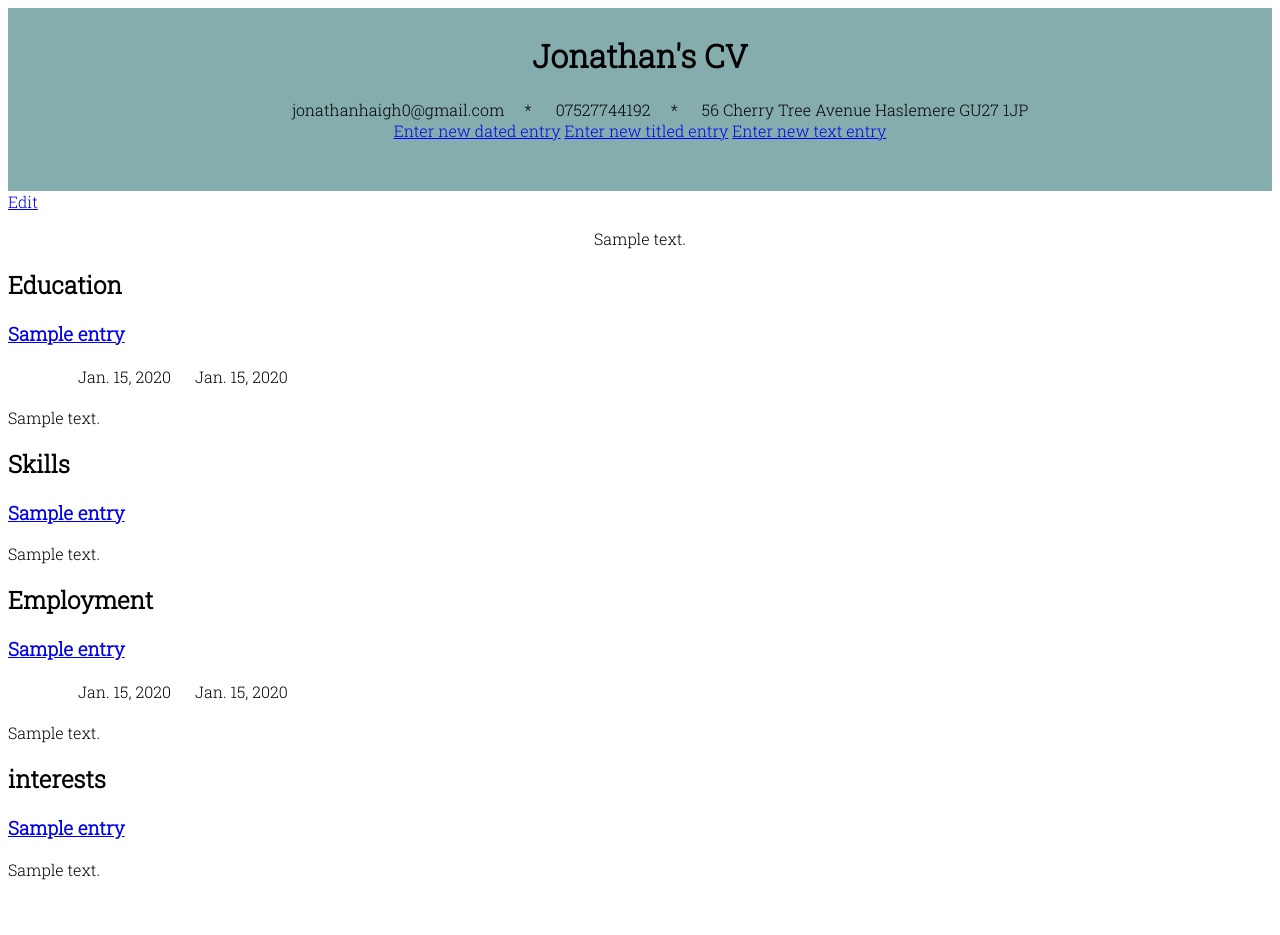
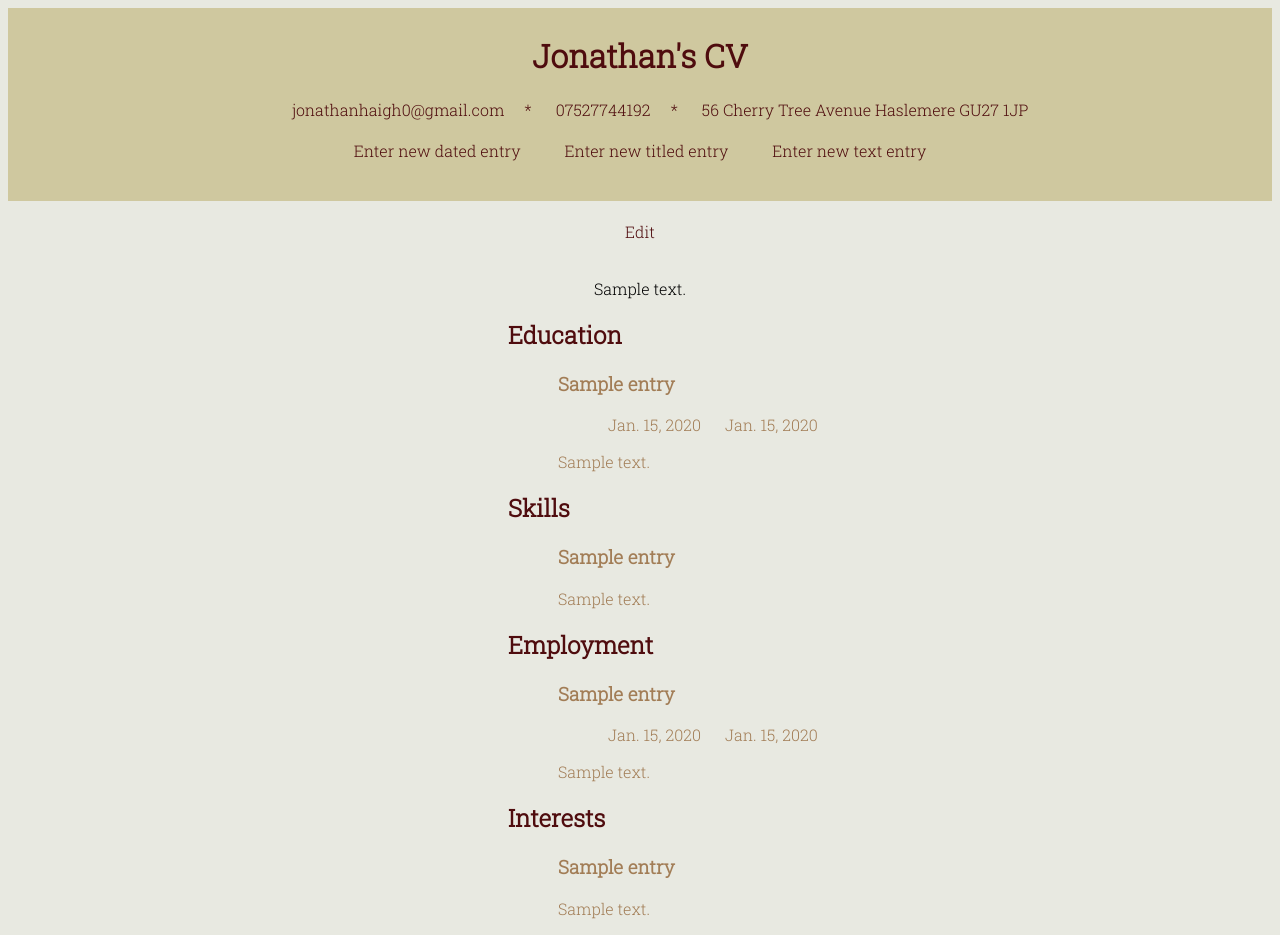
Before and after one commit to jhaigh0/tutorial-blog, a Django app: template cv/templates/cv_main.html in a window 1280 px wide. Before the commit the page ends 880 px from the top, so only its background shows below. Run offline with Django 3.2, Linux system fonts and the light colour scheme; the template is opened without the code that fills it: values that come from a table or form of the project are taken from there, others are empty; a user stored in the database is signed in; tables that the repository leaves empty hold one stand-in row (values such as "Sample post").

Commit message:
css work

```diff
--- a/cv/static/css/cv.css
+++ b/cv/static/css/cv.css
@@ -1,9 +1,42 @@
 body{
     font-family: 'Roboto Slab', serif;
+    background-color: #e8e9e1;
 }
 
 ul{
     margin: 0;
+}
+
+h3{
+
+}
+
+a:link, a:visited{
+    text-decoration: none;
+}
+
+a.entry-btn:link, a.entry-btn:visited{
+    color: #4f0c0e;
+}
+
+a.entry-btn:hover{
+    background-color: #a27d56;
+}
+
+a.entry-title:link, a.entry-title:visited{
+    color: #a27d56;
+}
+
+a.entry-title:hover{
+    background-color: #f5fffa;
+}
+
+.page-header{
+    text-align: center;
+    background-color: #cfc89f;
+    color: #4f0c0e;
+    margin-top: 0;
+    padding: 5px 20px 40px 20px;
 }
 
 .details{
@@ -11,24 +44,17 @@ ul{
     padding: 0px;
 }
 
+.middot{
+    padding-bottom: 20px;
+}
+
 .middot > .details:not(:last-child)::after{
     content: "*";
     margin: 20px
 }
 
-.page-header{
-    text-align: center;
-    background-color: #85adad;
-    margin-top: 0;
-    padding: 5px 20px 50px 20px;
-}
-
-.dyanmic_content{
-
-}
-
-.dates{
-    margin: 20px
+.entry-btn{
+    padding: 20px;
 }
 
 .date{
@@ -37,5 +63,16 @@ ul{
 }
 
 .intro{
+    display: block;
     text-align: center;
 }
+
+.education, .skills, .employment, .interests{
+    margin-left: 500px;
+    color: #4f0c0e;
+}
+
+.entry{
+    margin-left: 50px;
+    color: #a27d56;
+}
--- a/cv/templates/cv_main.html
+++ b/cv/templates/cv_main.html
@@ -19,16 +19,17 @@
                 <a href="{% url 'new_text' %}" class="entry-btn">Enter new text entry</a>
             {% endif %}
         </div>
-        <div class="dyanmic_content">
+        <div class="dyanmic-content">
             {% if user.is_authenticated %}
-                <a href="{% url 'edit_text' pk=intro.pk %}">Edit</a>
+                <a class="intro entry-btn" href="{% url 'edit_text' pk=intro.pk %}">Edit</a>
             {% endif %}
             <p class="intro">{{ intro.text|linebreaksbr }}</p>
             <div class="education">
                 <h2>Education</h2>
                 {% for item in education %}
+                    <div class="entry">
                         {% if user.is_authenticated %}
-                        <h3><a href="{% url 'edit_dated' pk=item.pk %}">{{ item.title }}</a></h3>
+                            <h3><a href="{% url 'edit_dated' pk=item.pk %}" class="entry-title">{{ item.title }}</a></h3>
                         {% else %}
                             <h3>{{ item.title }}</h3>
                         {% endif %}
@@ -38,25 +39,29 @@
                                 <li class="date">{{ item.end_date }}</li>
                             {% endif %}
                         </ul>
-                    <p>{{ item.text|linebreaksbr }}</p>
+                        <p class="text-content">{{ item.text|linebreaksbr }}</p>
+                    </div>
                 {% endfor %}
             </div>
             <div class='skills'>
                 <h2>Skills</h2>
                 {% for item in skills %}
+                    <div class="entry">
                         {% if user.is_authenticated %}
-                        <h3><a href="{% url 'edit_titled' pk=item.pk %}">{{ item.title }}</a></h3>
+                            <h3><a href="{% url 'edit_titled' pk=item.pk %}" class="entry-title">{{ item.title }}</a></h3>
                         {% else %}
                             <h3>{{ item.title }}</h3>
                         {% endif %}
-                    <p>{{ item.text|linebreaksbr }}</p>
+                        <p class="text-content">{{ item.text|linebreaksbr }}</p>
+                    </div>
                 {% endfor %}
             </div>
             <div class="employment">
                 <h2>Employment</h2>
                 {% for item in employment %}
+                    <div class="entry">
                         {% if user.is_authenticated %}
-                        <h3><a href="{% url 'edit_dated' pk=item.pk %}">{{ item.title }}</a></h3>
+                            <h3><a href="{% url 'edit_dated' pk=item.pk %}" class="entry-title">{{ item.title }}</a></h3>
                         {% else %}
                             <h3>{{ item.title }}</h3>
                         {% endif %}
@@ -66,18 +71,21 @@
                                 <li class="date">{{ item.end_date }}</li>
                             {% endif %}
                         </ul>
-                    <p>{{ item.text|linebreaksbr }}</p>
+                        <p class="text-content">{{ item.text|linebreaksbr }}</p>
+                    </div>
                 {% endfor %}
             </div>
             <div class='interests'>
-                <h2>interests</h2>
+                <h2>Interests</h2>
                 {% for item in interests %}
+                    <div class="entry">
                         {% if user.is_authenticated %}
-                        <h3><a href="{% url 'edit_titled' pk=item.pk %}">{{ item.title }}</a></h3>
+                            <h3><a href="{% url 'edit_titled' pk=item.pk %}" class="entry-title">{{ item.title }}</a></h3>
                         {% else %}
                             <h3>{{ item.title }}</h3>
                         {% endif %}
-                    <p>{{ item.text|linebreaksbr }}</p>
+                        <p class="text-content">{{ item.text|linebreaksbr }}</p>
+                    </div>
                 {% endfor %}
             </div>
         </div>
```
Lines whose indentation alone changed are shown as unchanged.
